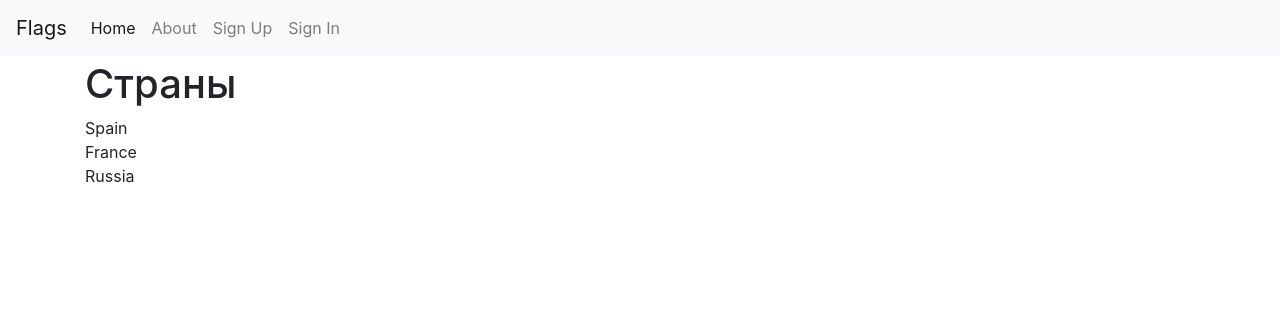
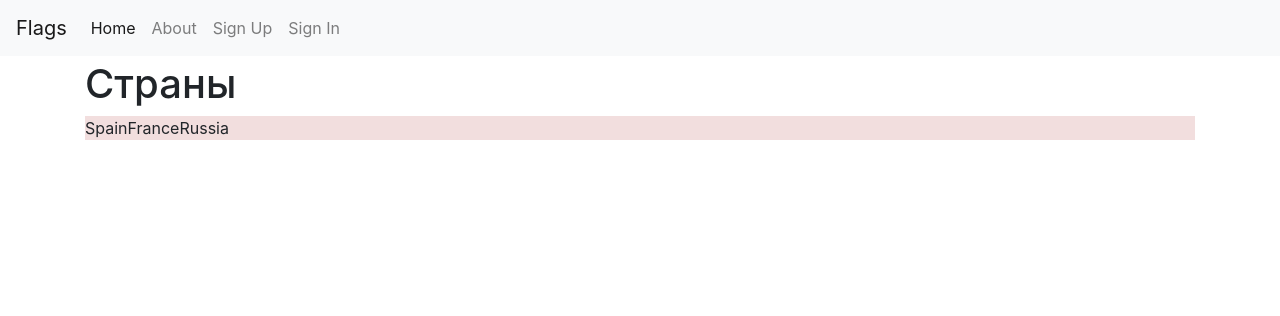
Before and after one commit to baikov/dj-cc-dep, a Django app: page /countries/ in a window 1280 px wide. Shown: the top 316 px of the page. Run offline with Django 3.2, Linux system fonts and the light colour scheme; some libraries are stand-ins or nearby versions.

Commit message:
change styles

```diff
--- a/flags/static/css/project.min.css
+++ b/flags/static/css/project.min.css
@@ -1 +1 @@
-.alert-debug{background-color:#fff;border-color:#d6e9c6;color:#000}.alert-error{background-color:#f2dede;border-color:#eed3d7;color:#b94a48}
+.alert-debug{background-color:#fff;border-color:#d6e9c6;color:#000}.alert-error{color:#b94a48}.alert-error,.test-div{background-color:#f2dede;border-color:#eed3d7}.test-div{display:-webkit-box;display:-ms-flexbox;display:flex}
--- a/flags/static/sass/custom_bootstrap_vars.scss
+++ b/flags/static/sass/custom_bootstrap_vars.scss
@@ -0,0 +1 @@
+$gray-light: #b94a48;
--- a/flags/static/sass/project.scss
+++ b/flags/static/sass/project.scss
@@ -35,3 +35,9 @@ $red: #b94a48;
   border-color: $dark-pink;
   color: $red;
 }
+
+.test-div {
+  background-color: $pink;
+  border-color: $dark-pink;
+  display: flex;
+}
```
Also changed, not shown: flags/static/css/project.css (+7 -0 lines).
